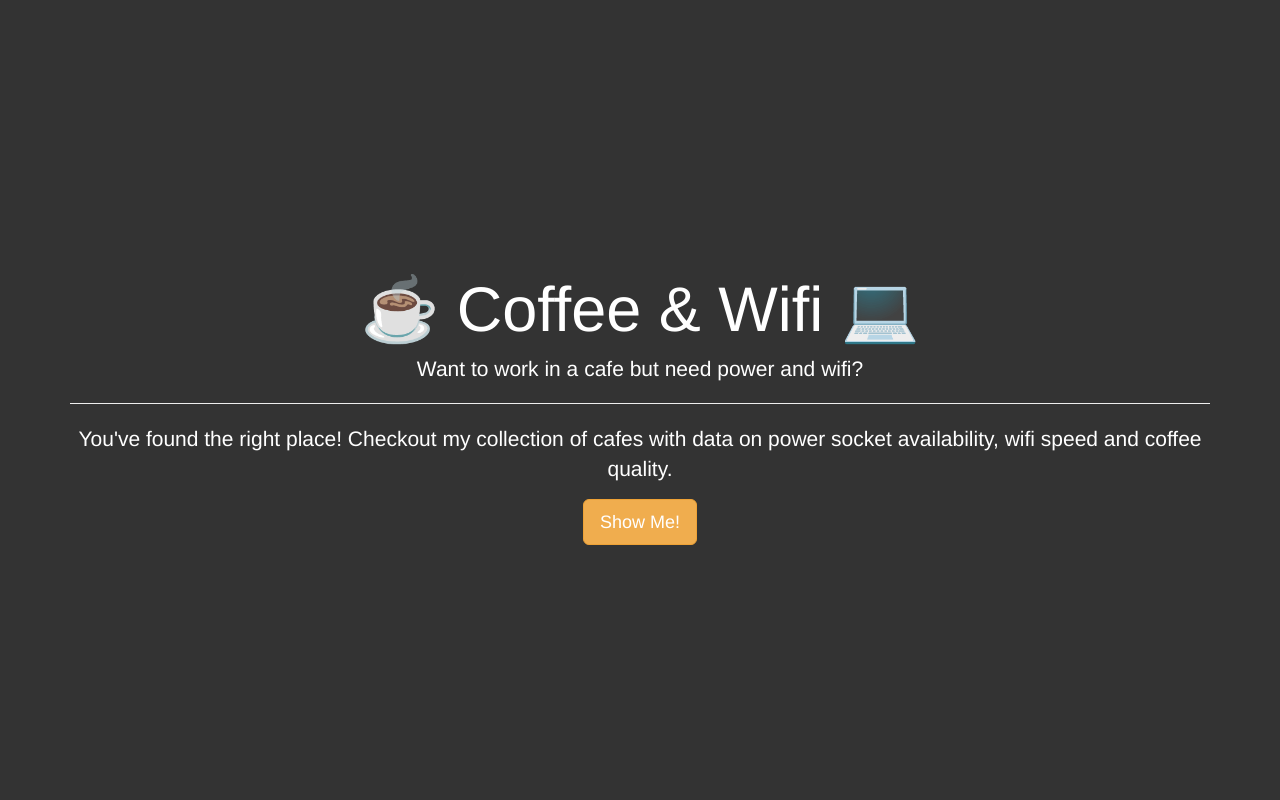
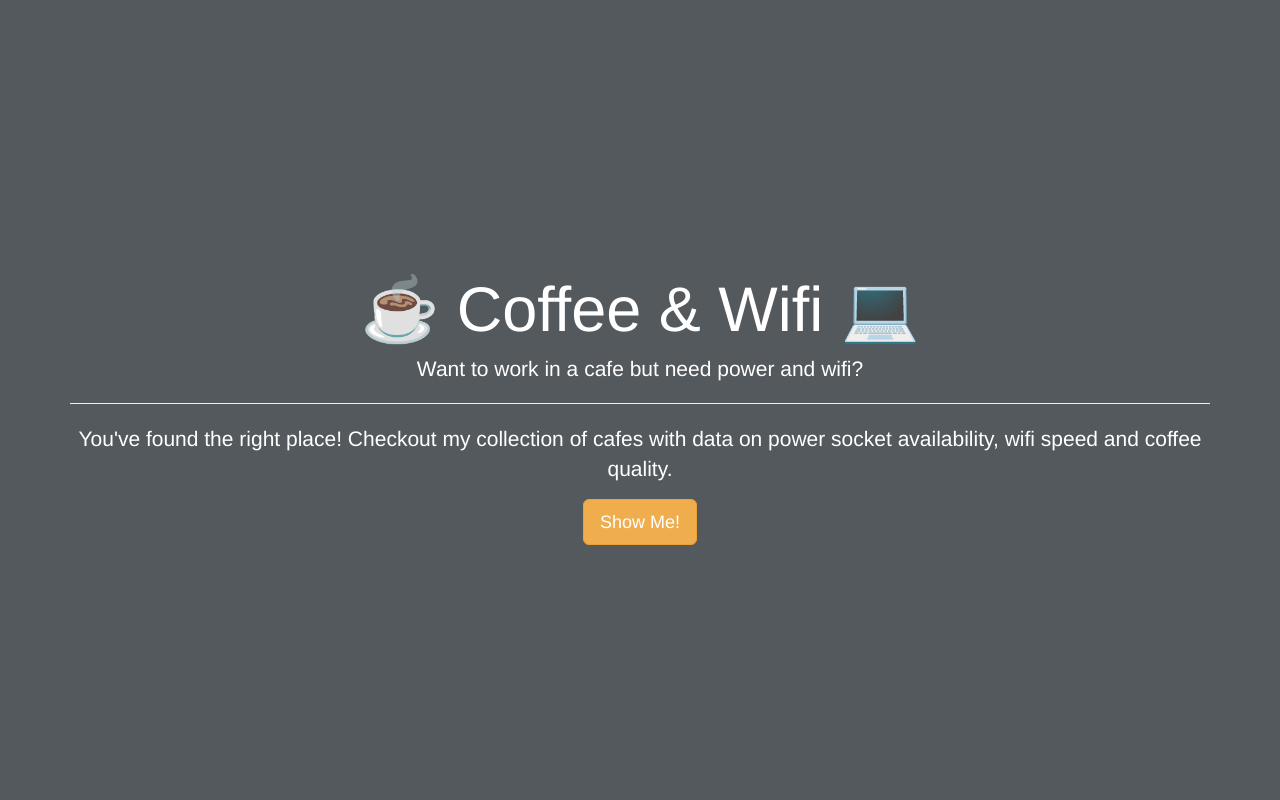
Before and after one commit to nakoyawilson/one-hundred-days, a Flask app: page / in a window 1280 px wide. Run offline with Flask 2, Linux system fonts and the light colour scheme; some libraries are stand-ins or nearby versions.

Commit message:
Change background colour

```diff
--- a/coffee-and-wifi/static/css/styles.css
+++ b/coffee-and-wifi/static/css/styles.css
@@ -2,7 +2,7 @@
 your web pages for the styles to be rendered. */
 
 body {
-background-color: #333;
+background-color: #54595D;
 color: white;
 }
 
@@ -16,7 +16,7 @@ a {
   margin: 0;
   height: 100vh;
   color: white;
-  background-color: #333;
+  background-color: #54595D;
 }
 
 .space-above {
```
